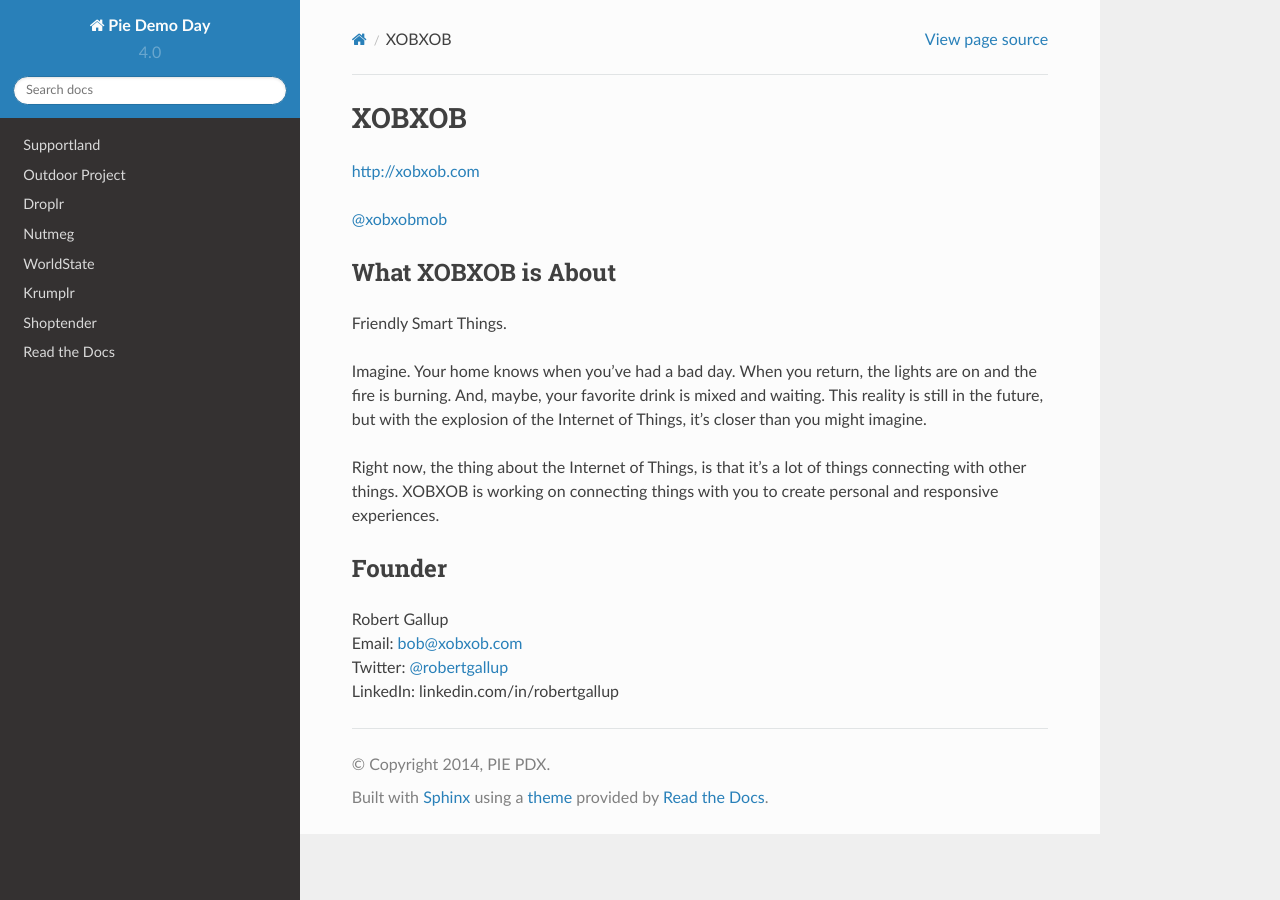
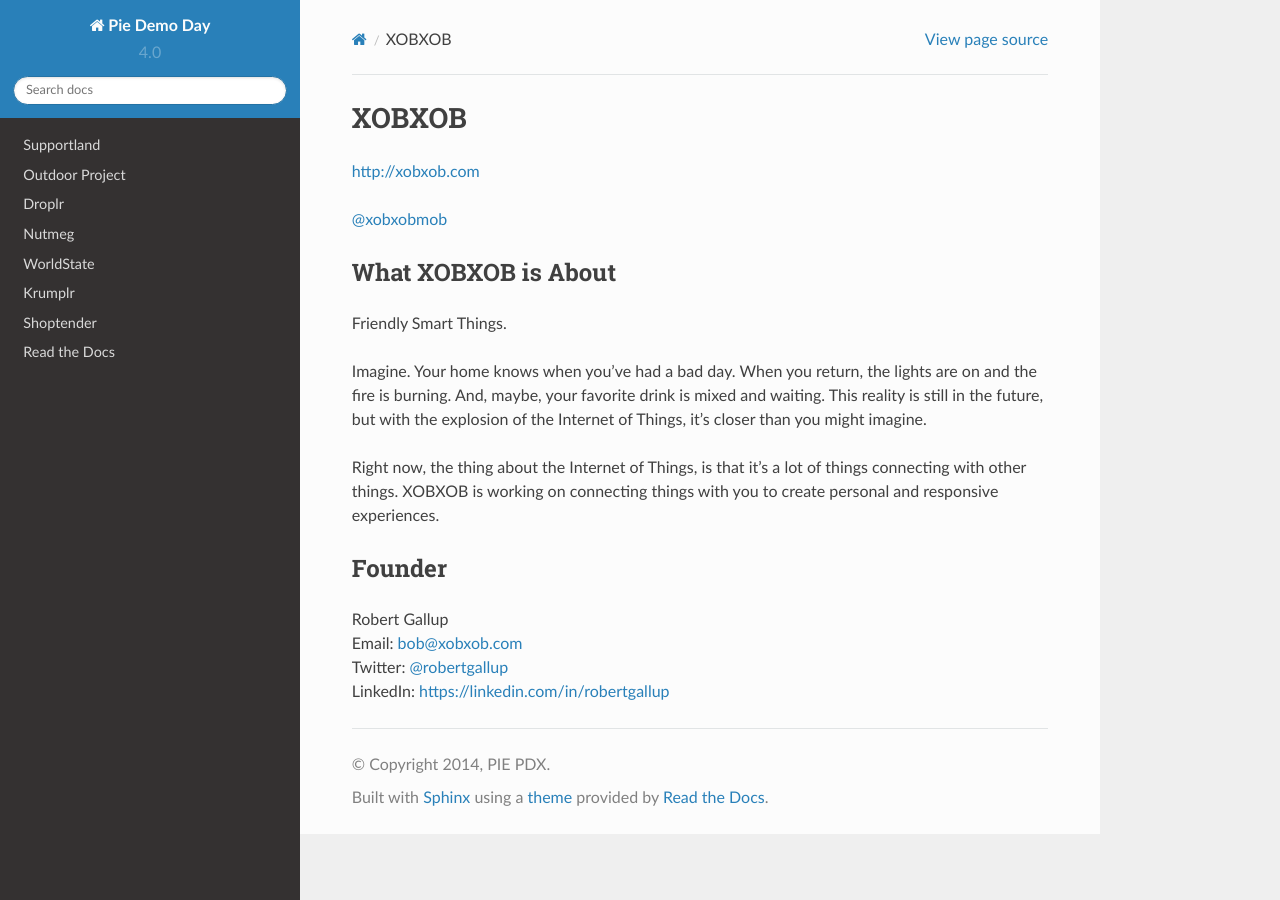
Before and after one commit to piepdx/pie-docs, a Sphinx documentation site: the page built from docs/xobxob.rst, in a window 1280 px wide. Built offline with Sphinx 7.4.7 and the Read the Docs theme 2.0.0, drawn with Linux system fonts in a browser that asks for light colours; some of the changed lines change nothing that is shown.

Commit message:
Fix linkedin

```diff
--- a/docs/xobxob.rst
+++ b/docs/xobxob.rst
@@ -20,7 +20,7 @@
 | Robert Gallup
 | Email: bob@xobxob.com
 | Twitter: `@robertgallup`_
-| LinkedIn: linkedin.com/in/robertgallup
+| LinkedIn: https://linkedin.com/in/robertgallup
 
 .. _`@xobxobmob`: https://twitter.com/xobxobmob
 .. _`@robertgallup`: https://twitter.com/robertgallup
```
